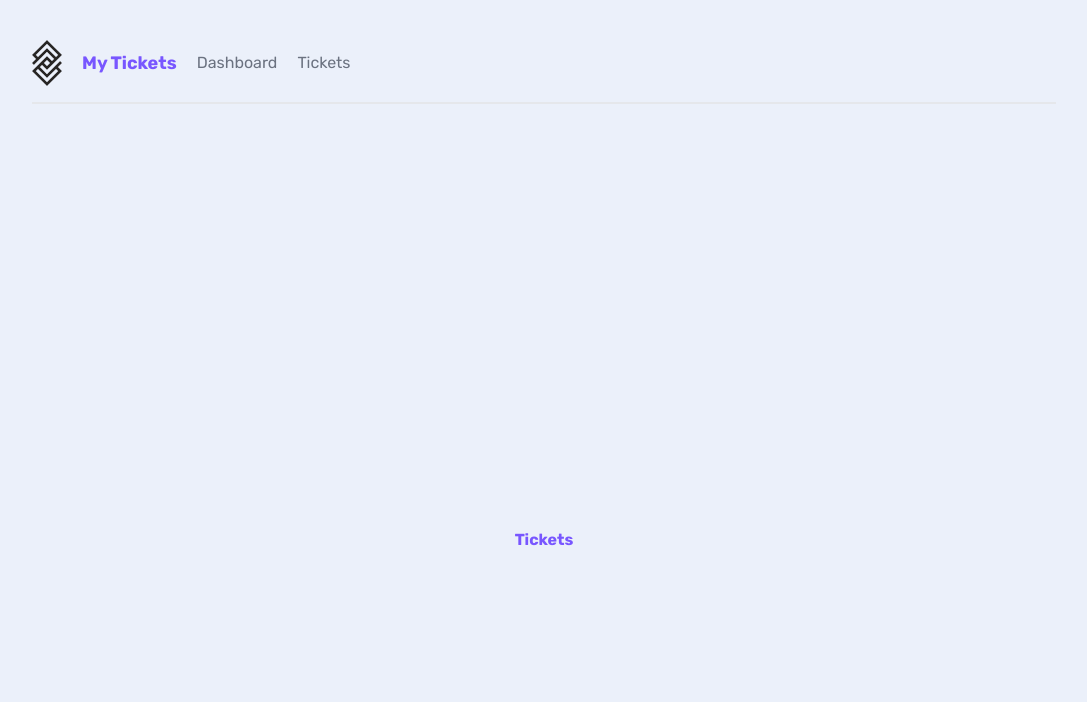
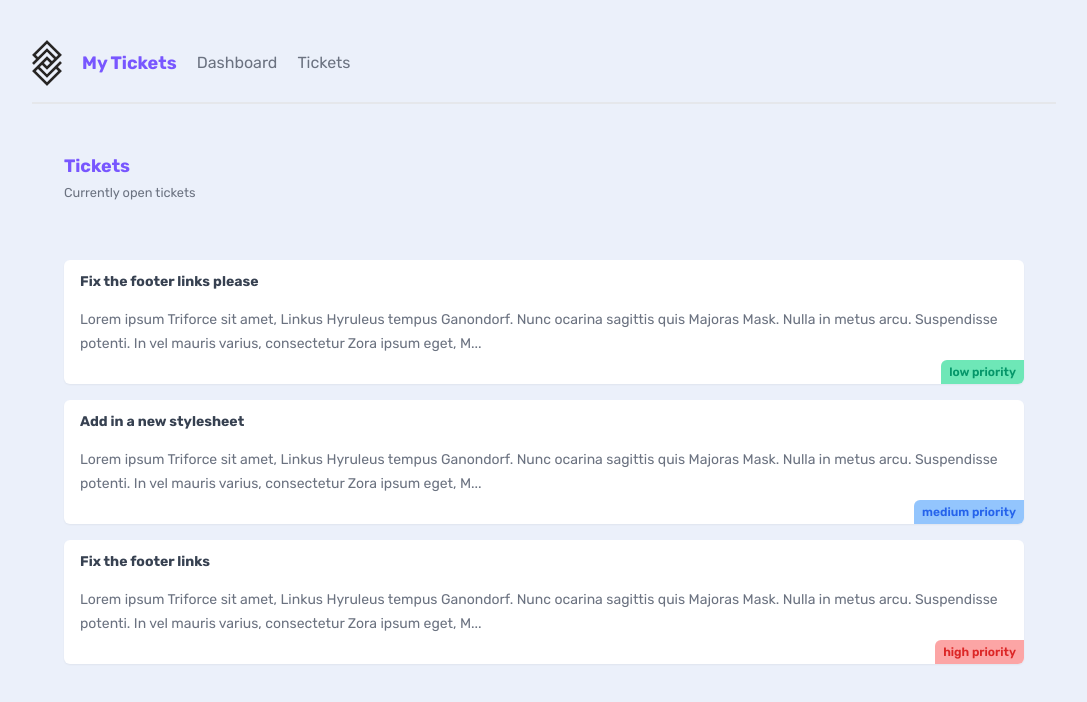
Before and after one commit to Luth-Badila/jpa-v2, a Next.js app: page /tickets in a window 1280 px wide. Shown: the top 702 px of the page, without its empty margins (96-1183 px from the left). Built offline with nearby package versions, Linux system fonts and the light colour scheme; data requests are answered from the project's data file.

Commit message:
got tickets from json server

```diff
--- /dev/null
+++ b/_data/db.json
@@ -0,0 +1,25 @@
+{
+  "tickets": [
+    {
+      "id": "1",
+      "title": "Fix the footer links please",
+      "body": "Lorem ipsum Triforce sit amet, Linkus Hyruleus tempus Ganondorf. Nunc ocarina sagittis quis Majoras Mask. Nulla in metus arcu. Suspendisse potenti. In vel mauris varius, consectetur Zora ipsum eget, Master Sword porttitor urna. Fusce elementum urna elit, eget eleifend velit consectetur eget. Integer vel lobortis ipsum, vitae auctor Ocarina of Time. Donec sed urna dapibus, interdum magna a, eleifend magna. Curabitur tincidunt enim a neque volutpat. Phasellus auctor magna vel nunc pretium, ut volutpat justo tristique. Pellentesque cursus convallis mauris, in tempus enim tincidunt vitae.",
+      "priority": "low",
+      "user_email": "mario@netninja.dev"
+    },
+    {
+      "id": "2",
+      "title": "Add in a new stylesheet",
+      "body": "Lorem ipsum Triforce sit amet, Linkus Hyruleus tempus Ganondorf. Nunc ocarina sagittis quis Majoras Mask. Nulla in metus arcu. Suspendisse potenti. In vel mauris varius, consectetur Zora ipsum eget, Master Sword porttitor urna. Fusce elementum urna elit, eget eleifend velit consectetur eget. Integer vel lobortis ipsum, vitae auctor Ocarina of Time. Donec sed urna dapibus, interdum magna a, eleifend magna. Curabitur tincidunt enim a neque volutpat. Phasellus auctor magna vel nunc pretium, ut volutpat justo tristique. Pellentesque cursus convallis mauris, in tempus enim tincidunt vitae.",
+      "priority": "medium",
+      "user_email": "mario@netninja.dev"
+    },
+    {
+      "id": "3",
+      "title": "Fix the footer links",
+      "body": "Lorem ipsum Triforce sit amet, Linkus Hyruleus tempus Ganondorf. Nunc ocarina sagittis quis Majoras Mask. Nulla in metus arcu. Suspendisse potenti. In vel mauris varius, consectetur Zora ipsum eget, Master Sword porttitor urna. Fusce elementum urna elit, eget eleifend velit consectetur eget. Integer vel lobortis ipsum, vitae auctor Ocarina of Time. Donec sed urna dapibus, interdum magna a, eleifend magna. Curabitur tincidunt enim a neque volutpat. Phasellus auctor magna vel nunc pretium, ut volutpat justo tristique. Pellentesque cursus convallis mauris, in tempus enim tincidunt vitae.",
+      "priority": "high",
+      "user_email": "peach@netninja.dev"
+    }
+  ]
+}
--- a/package.json
+++ b/package.json
@@ -6,7 +6,8 @@
     "dev": "next dev",
     "build": "next build",
     "start": "next start",
-    "lint": "next lint"
+    "lint": "next lint",
+    "server": "json-server --watch --port 4000 ./_data/db.json"
   },
   "dependencies": {
     "autoprefixer": "10.4.15",
--- a/src/app/components/Navbar.jsx
+++ b/src/app/components/Navbar.jsx
@@ -6,7 +6,7 @@
 function Navbar() {
   return (
     <nav>
-      <Image src={Logo} alt="Logo" width={30} quality={100} placeholder="blur" />
+      <Image src={Logo} alt="Logo" width={30} quality={100} />
       <h1>My Tickets</h1>
       <Link href="/">Dashboard</Link>
       <Link href="/tickets">Tickets</Link>
--- a/src/app/tickets/page.jsx
+++ b/src/app/tickets/page.jsx
@@ -1,7 +1,17 @@
+import TicketList from "./ticketList";
 export default function Tickets() {
   return (
-    <main className="flex h-screen items-center justify-center">
-      <h2>Tickets</h2>
+    <main>
+      <nav>
+        <div>
+          <h2>Tickets</h2>
+          <p>
+            <small>Currently open tickets</small>
+          </p>
+        </div>
+      </nav>
+
+      <TicketList />
     </main>
   );
 }
--- /dev/null
+++ b/src/app/tickets/ticketList.jsx
@@ -0,0 +1,27 @@
+import React from "react";
+
+async function getTickets() {
+  const res = await fetch("http://localhost:4000/tickets", {
+    next: {
+      revalidate: 0,
+    },
+  });
+
+  return res.json();
+}
+
+export default async function ticketList() {
+  const tickets = await getTickets();
+  return (
+    <>
+      {tickets.map((ticket) => (
+        <div key={ticket.id} className="card my-5">
+          <h3>{ticket.title}</h3>
+          <p>{ticket.body.slice(0, 200)}...</p>
+          <div className={`pill ${ticket.priority}`}>{ticket.priority} priority</div>
+        </div>
+      ))}
+      {tickets.length === 0 && <p className="text-center"> There are no open tickets, yay!</p>}
+    </>
+  );
+}
```
